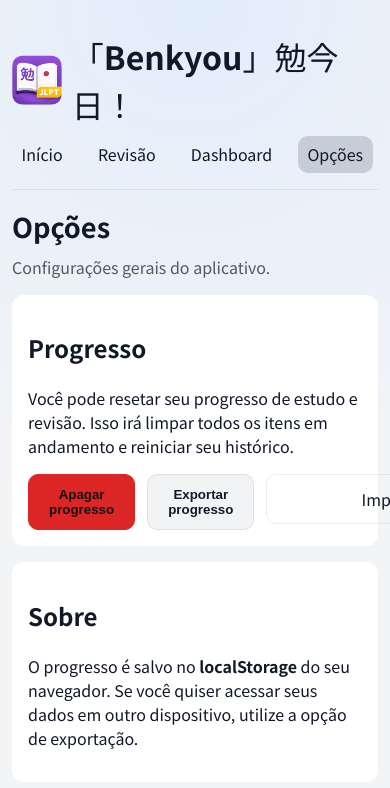
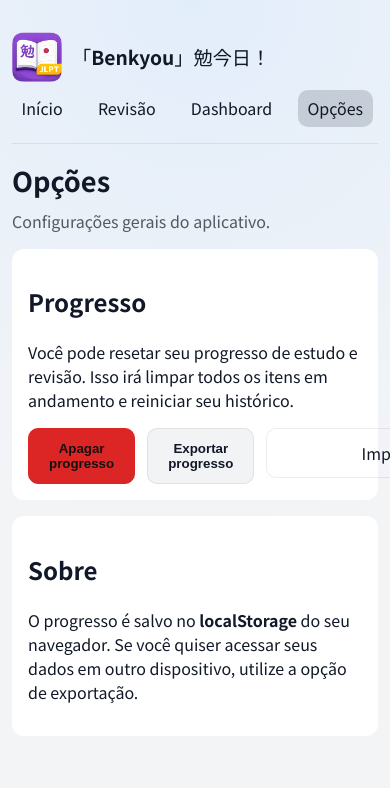
Before and after one commit to MagaseAiko/Benkyou, a React (Vite) app: page /options in a window 390 px wide. Shown: the top 788 px of the page. Built offline with nearby package versions, Linux system fonts and the light colour scheme.

Commit message:
review: Correção da responsividade do nome do aplicativo

```diff
--- a/src/App.css
+++ b/src/App.css
@@ -865,6 +865,15 @@
     gap: 0.5rem;
   }
 
+  .navbar__brand {
+    flex: 0 0 auto;
+    min-width: 0;
+    white-space: nowrap;
+    overflow: hidden;
+    text-overflow: ellipsis;
+    font-size: clamp(1.2rem, 4vw, 2rem);
+  }
+
   .navbar__links {
     width: 100%;
     overflow-x: auto;
@@ -972,5 +981,19 @@
 
   .next-nav {
     width: 100%;
+    display: flex;
+    align-items: center;
+    justify-content: space-between;
+    gap: 0.75rem;
+  }
+
+  .next-nav .button {
+    width: auto;
+    min-width: 120px;
+  }
+
+  .next-preview {
+    flex: 1 1 auto;
+    min-width: 0;
   }
 }
```
